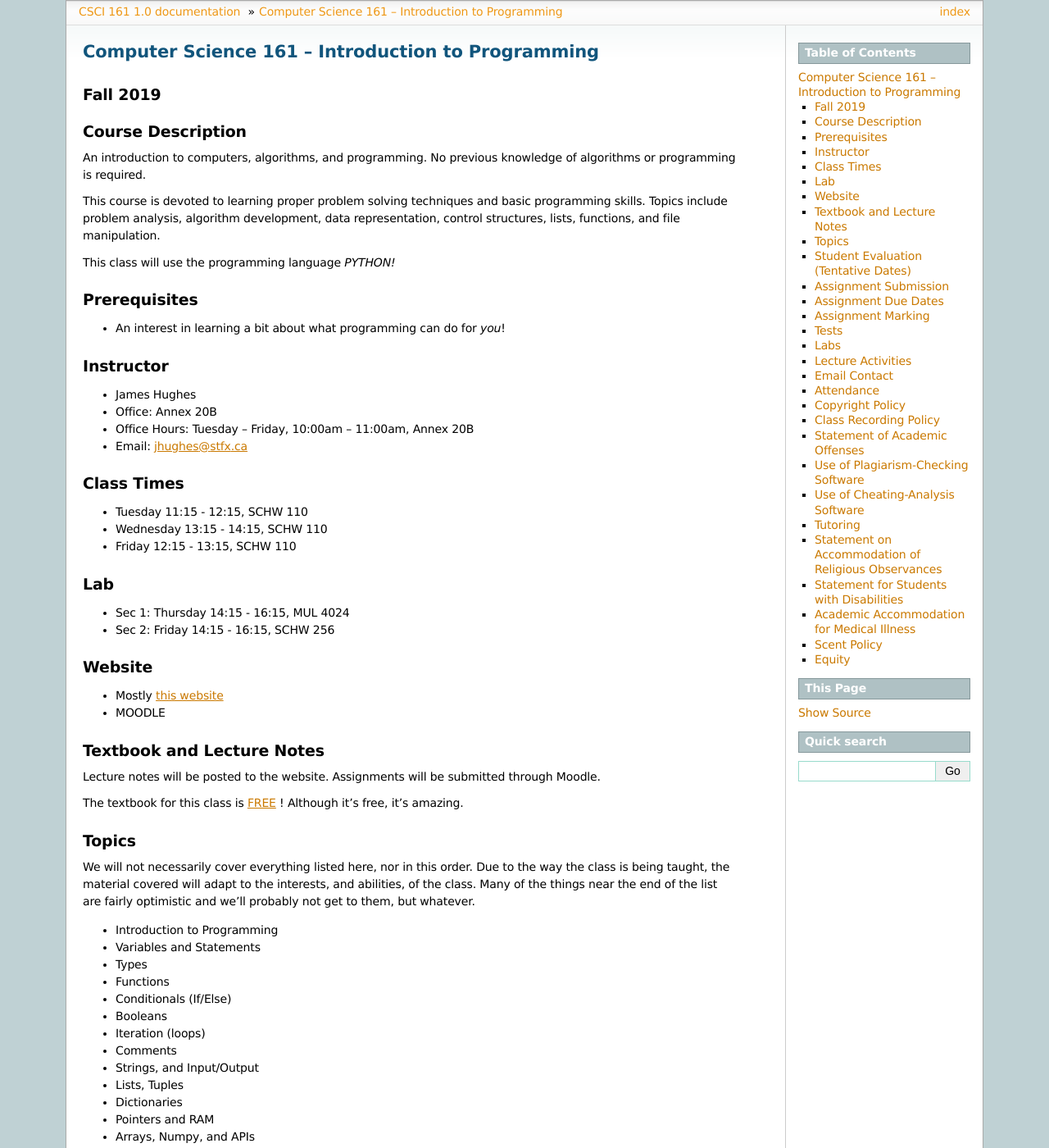
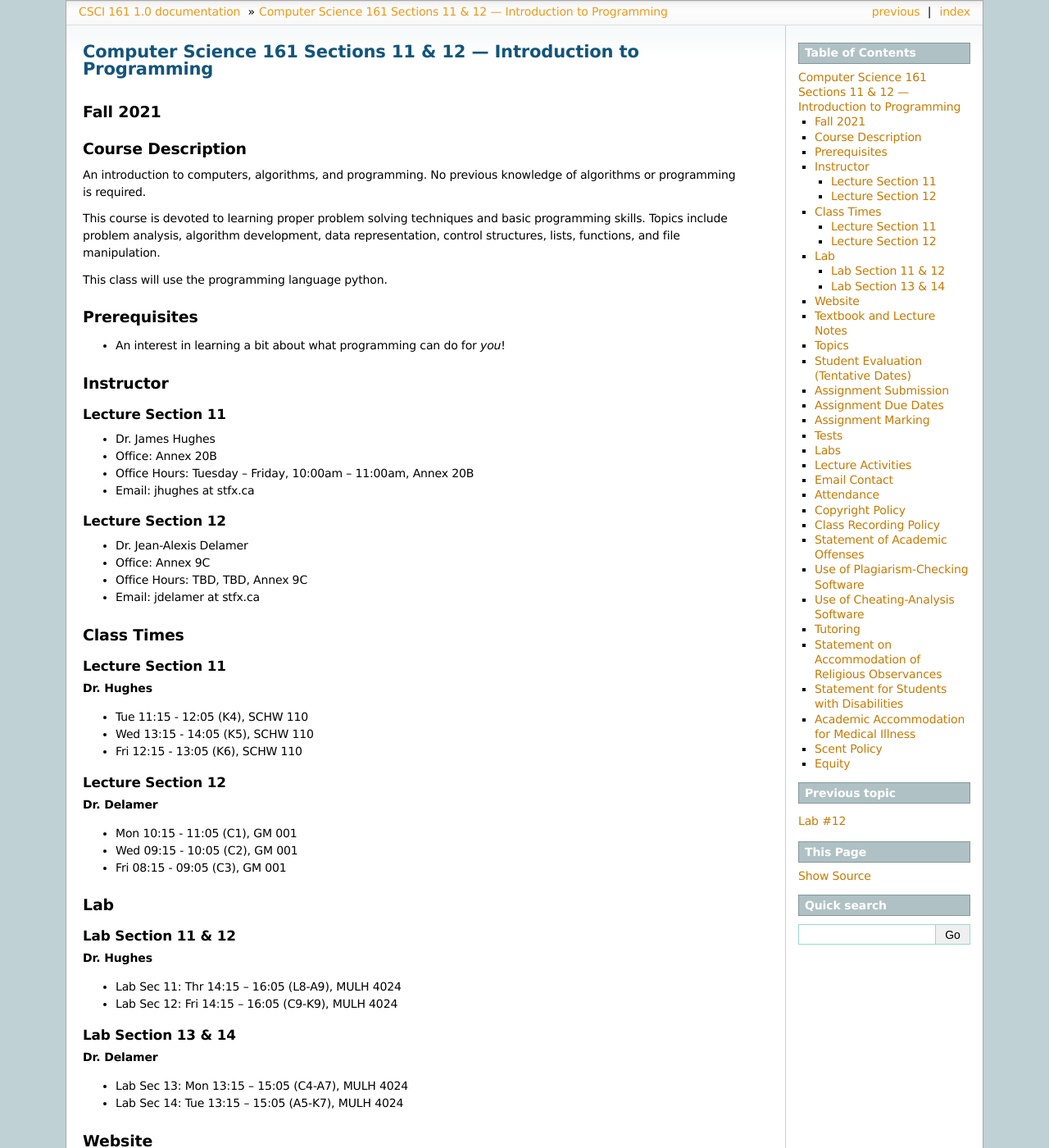
Before and after one commit to jameshughes89/cs101, a Sphinx documentation site: the page built from source/outline.rst, in a window 1280 px wide and 1400 px high. Shown: the whole window at 82% size. Built offline with Sphinx 7.4.7, drawn with Linux system fonts in a browser that asks for light colours; formulas are drawn with MathJax 3; pages that are not in the unit, such as notebooks, are missing from menus; some of the changed text lies outside the part shown.

Commit message:
Update outline for fall 2021

```diff
--- a/source/index.rst
+++ b/source/index.rst
@@ -175,8 +175,7 @@
 .. toctree::
     :maxdepth: 1
 
-    outline11
-    outline12
+    outline
 
 
 .. ******************
--- a/source/outline.rst
+++ b/source/outline.rst
@@ -1,8 +1,8 @@
-===================================================================
-Computer Science 161 -- Introduction to Programming
-===================================================================
+=====================================================================
+Computer Science 161 Sections 11 & 12 --- Introduction to Programming
+=====================================================================
 
-Fall 2019
+Fall 2021
 =========
 
 Course Description
@@ -12,40 +12,78 @@
 
 This course is devoted to learning proper problem solving techniques and basic programming skills. Topics include problem analysis, algorithm development, data representation, control structures, lists, functions, and file manipulation.
 
-This class will use the programming language *PYTHON!*
+This class will use the programming language python.
 
 
 Prerequisites
 =============
+
 * An interest in learning a bit about what programming can do for *you*!
-
 
 
 Instructor
 ==========
 
-* James Hughes
+Lecture Section 11
+------------------
+
+* Dr. James Hughes
 * Office: Annex 20B
 * Office Hours: Tuesday -- Friday, 10:00am -- 11:00am, Annex 20B
-* Email: jhughes@stfx.ca
+* Email: jhughes at stfx.ca
 
+
+Lecture Section 12
+------------------
+
+* Dr. Jean-Alexis Delamer
+* Office: Annex 9C
+* Office Hours: TBD, TBD, Annex 9C
+* Email: jdelamer at stfx.ca
 
 
 Class Times
 ===========
 
-* Tuesday   11:15 - 12:15, SCHW 110
-* Wednesday 13:15 - 14:15, SCHW 110
-* Friday    12:15 - 13:15, SCHW 110
+Lecture Section 11
+------------------
 
+**Dr. Hughes**
+
+* Tue 11:15 - 12:05 (K4), SCHW 110
+* Wed 13:15 - 14:05 (K5), SCHW 110
+* Fri 12:15 - 13:05 (K6), SCHW 110
+
+
+Lecture Section 12
+------------------
+
+**Dr. Delamer**
+
+* Mon 10:15 - 11:05 (C1), GM 001
+* Wed 09:15 - 10:05 (C2), GM 001
+* Fri 08:15 - 09:05 (C3), GM 001
 
 
 Lab
 ===
 
-* Sec 1: Thursday 14:15 - 16:15, MUL 4024
-* Sec 2: Friday   14:15 - 16:15, SCHW 256
+Lab Section 11 & 12
+-------------------
 
+**Dr. Hughes**
+
+* Lab Sec 11: Thr 14:15 -- 16:05 (L8-A9), MULH 4024
+* Lab Sec 12: Fri 14:15 -- 16:05 (C9-K9), MULH 4024
+
+
+Lab Section 13 & 14
+-------------------
+
+**Dr. Delamer**
+
+* Lab Sec 13: Mon 13:15 -- 15:05 (C4-A7), MULH 4024
+* Lab Sec 14: Tue 13:15 -- 15:05 (A5-K7), MULH 4024
 
 
 Website
@@ -53,7 +91,6 @@
 
 * Mostly :doc:`this website </index>`
 * MOODLE
-
 
 
 Textbook and Lecture Notes
@@ -113,7 +150,7 @@
 +------------------------+------------+---------------------+
 | Lecture Activities     | 10%        | Throughout          |
 +------------------------+------------+---------------------+
-| Midterm Exam           | 10%        | Oct. 22nd, in class |
+| Midterm Exam           | 10%        | TBD, in class       |
 +------------------------+------------+---------------------+
 | Final Exam             | 30%        | TBA                 |
 +------------------------+------------+---------------------+
@@ -195,6 +232,8 @@
 Note that StFX and most other email providers establish quotas or limits on the amount of space available to you. If you let your email accumulate there, your mailbox may fill up and you may lose important email from your instructors. Losing email is not an acceptable excuse for not knowing about the information that was sent.
 
 Students are encouraged to contact their course instructor via email with brief, email appropriate questions regarding lecture materials or clarification of assignments. However, before sending email to an instructor, the student should check the course website to see if the requested information is already there. Students must send email from their StFX account and include CSCI 161 in the subject line of the email. Lengthy and in-depth questions are to be asked during office hours.
+
+**Email etiquette** --- Emails should be addressed to Dr./Prof. Hughes or Delamer.
 
 
 Attendance
```
